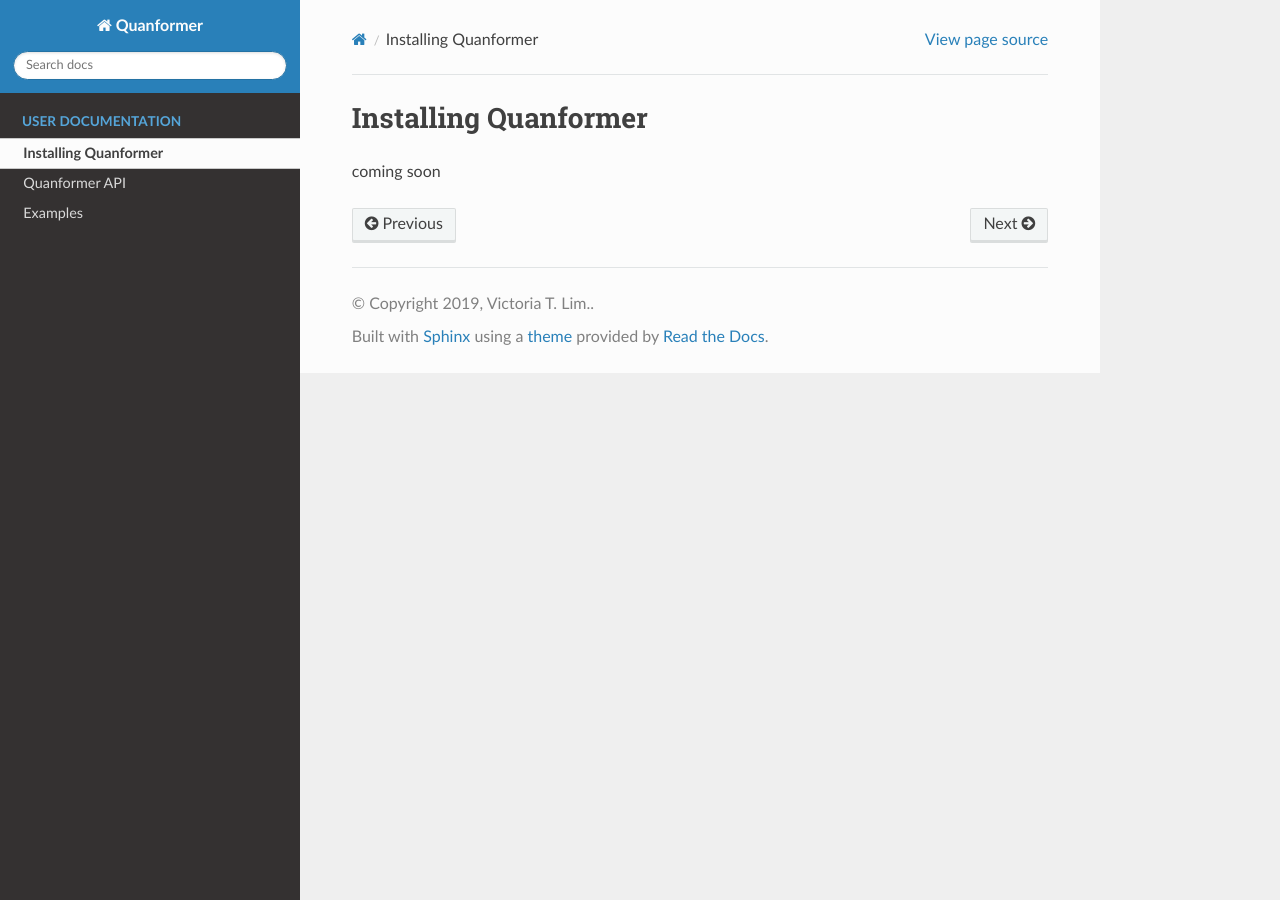
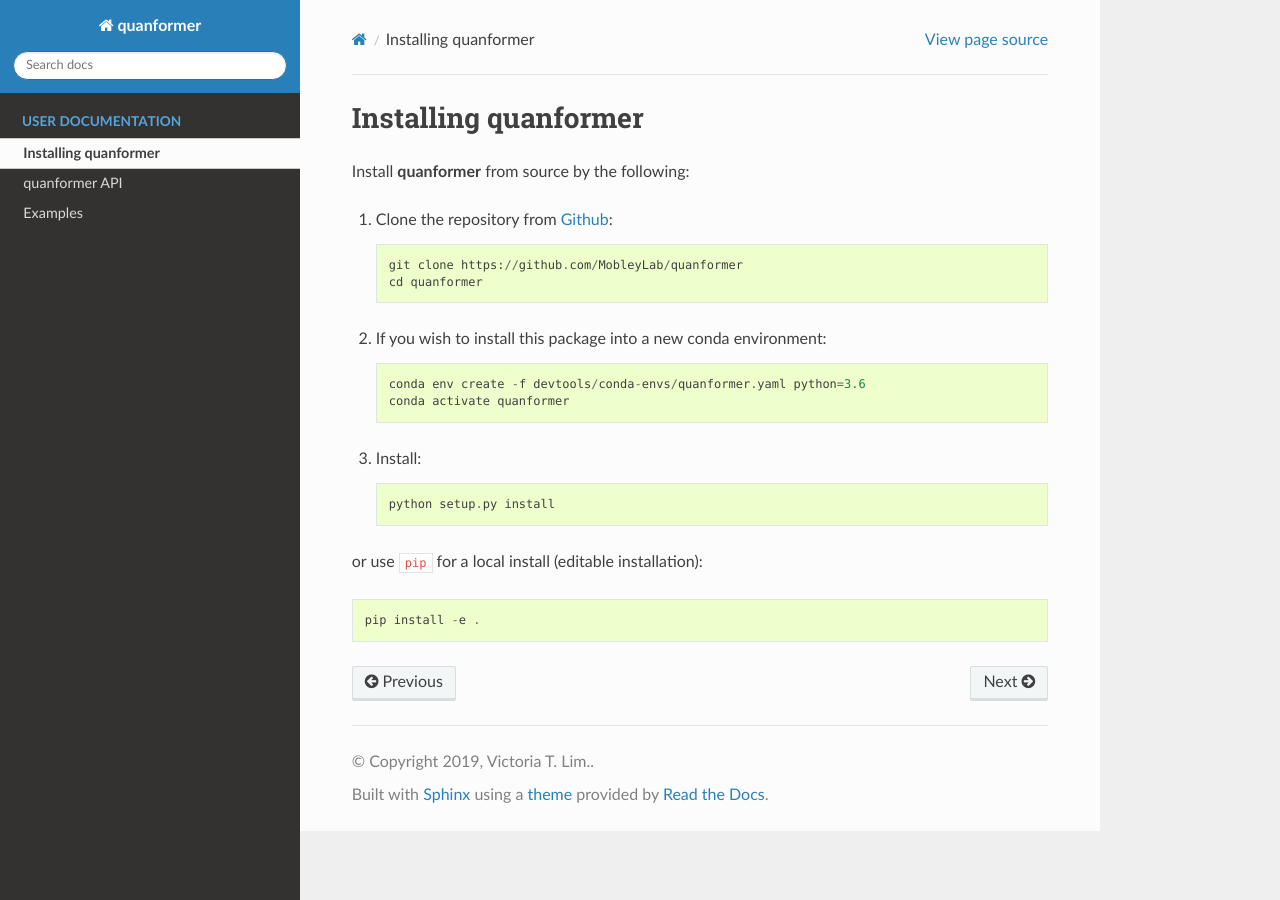
Before and after one commit to MobleyLab/quanformer, a Sphinx documentation site: the page built from docs/install.rst, in a window 1280 px wide. Built offline with Sphinx 7.4.7 and the Read the Docs theme 2.0.0, drawn with Linux system fonts in a browser that asks for light colours.

Commit message:
update docs

```diff
--- a/docs/api.rst
+++ b/docs/api.rst
@@ -1,4 +1,4 @@
-Quanformer API
+quanformer API
 ====================
 
 coming soon
--- a/docs/conf.py
+++ b/docs/conf.py
@@ -19,7 +19,7 @@
 
 # -- Project information -----------------------------------------------------
 
-project = 'Quanformer'
+project = 'quanformer'
 copyright = ("2019, Victoria T. Lim.")
 author = 'Victoria T. Lim'
 
--- a/docs/index.rst
+++ b/docs/index.rst
@@ -3,10 +3,10 @@
    You can adapt this file completely to your liking, but it should at least
    contain the root `toctree` directive.
 
-Quanformer: quantum mechanical analysis of molecular conformers
+quanformer: quantum mechanical analysis of molecular conformers
 =========================================================
 
-Quanformer is a Python-based pipeline for generating conformers, preparing quantum mechanical (QM) calculations, and processing QM results for a set of input molecules.
+**quanformer** is a Python-based pipeline for generating conformers, preparing quantum mechanical (QM) calculations, and processing QM results for a set of input molecules.
 
 For each molecule, conformers are generated and optimized using a molecular mechanics force field.
 Input files for QM calculations are then prepared for geometry optimizations, single point energy (SPE) calculations, or Hessian calculations.
--- a/docs/install.rst
+++ b/docs/install.rst
@@ -1,4 +1,23 @@
-Installing Quanformer
+Installing quanformer
 ====================
 
-coming soon
+Install **quanformer** from source by the following:
+
+
+1. Clone the repository from `Github <https://github.com/MobleyLab/quanformer>`_::
+
+    git clone https://github.com/MobleyLab/quanformer
+    cd quanformer
+
+2. If you wish to install this package into a new conda environment::
+
+    conda env create -f devtools/conda-envs/quanformer.yaml python=3.6
+    conda activate quanformer
+
+3. Install::
+
+    python setup.py install
+
+or use ``pip`` for a local install (editable installation)::
+
+    pip install -e .
```
Also changed, not shown: 1 other file.
